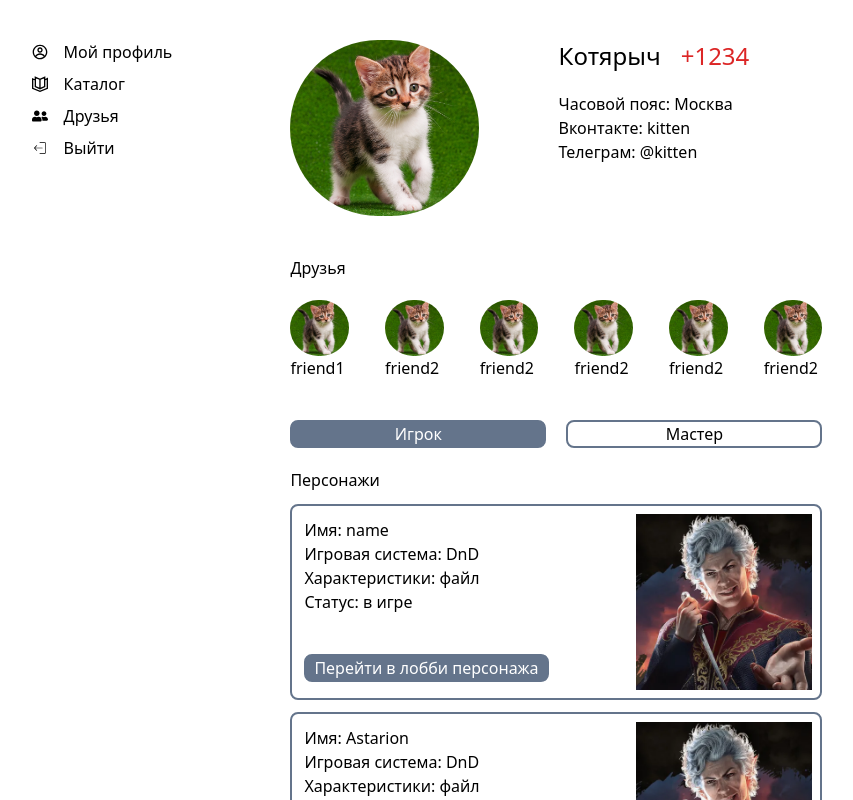
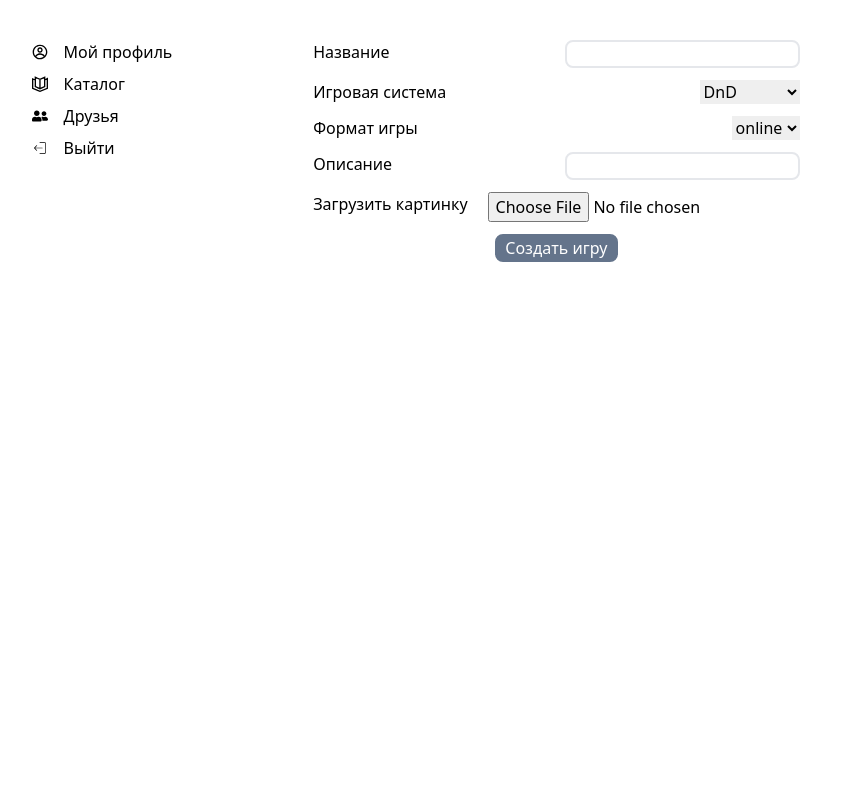
Before and after one commit to IndianMax03/db-coursework, a React (Create React App) app in the folder src/step-4/frontend/: page /game-creation in a window 1280 px wide. Before the commit this address led to /profile. Shown: the top 800 px of the page, without its empty margins (218-1071 px from the left). Built offline with nearby package versions, Linux system fonts and the light colour scheme; the HTML template or start-up script is replaced by a standard one.

Commit message:
add game creation form

```diff
--- a/src/step-4/frontend/src/components/CharacterCreationForm.jsx
+++ b/src/step-4/frontend/src/components/CharacterCreationForm.jsx
@@ -5,7 +5,7 @@ const CharacterCreationForm = () => {
   const [gameSystem, setGameSystem] = useState('');
   const [image, setImage] = useState(undefined);
   const [pdf, setPdf] = useState(undefined);
-  const options = ["DnD", "Pathfinder"];
+  const options = ['DnD', 'Pathfinder'];
 
   return (
     <div className="w-128 flex justify-center">
@@ -17,7 +17,9 @@ const CharacterCreationForm = () => {
         <div className="flex justify-between space-x-5">
           <label for="gameSystem">Игровая система</label>
           <select name="gameSystem" id="gameSystem">
-            {options.map((option) => (<option value={option}>{option}</option>))}
+            {options.map((option) => (
+              <option value={option}>{option}</option>
+            ))}
           </select>
         </div>
         <div className="flex justify-between space-x-5">
--- a/src/step-4/frontend/src/components/GameCreationForm.jsx
+++ b/src/step-4/frontend/src/components/GameCreationForm.jsx
@@ -0,0 +1,58 @@
+import { useState } from 'react';
+
+const GameCreationForm = () => {
+  const gameTypes = ['online', 'offline'];
+  const status = 'not-started';
+  const options = ['DnD', 'Pathfinder'];
+  const [name, setName] = useState('');
+  const [gameSystem, setGameSystem] = useState('');
+  const [gameType, setGameType] = useState('');
+  const [image, setImage] = useState(undefined);
+  const date = Date.now();
+  const [description, setDescription] = useState('');
+
+
+
+  return (
+    <div className="w-128 flex justify-center">
+      <div className=" space-y-3 ">
+        <div className="flex justify-between space-x-5">
+          <div>Название</div>
+          <input className="border-2 rounded-lg"></input>
+        </div>
+        <div className="flex justify-between space-x-5">
+          <label for="gameSystem">Игровая система</label>
+          <select name="gameSystem" id="gameSystem">
+            {options.map((option) => (
+              <option value={option}>{option}</option>
+            ))}
+          </select>
+        </div>
+        <div className="flex justify-between space-x-5">
+          <label for="gameSystem">Формат игры</label>
+          <select name="gameSystem" id="gameSystem">
+            {gameTypes.map((type) => (
+              <option value={type}>{type}</option>
+            ))}
+          </select>
+        </div>
+        <div className="flex justify-between space-x-5">
+          <div>Описание</div>
+          <input className="border-2 rounded-lg" type='text'></input>
+        </div>
+
+        <div className="flex justify-between space-x-5">
+          <div>Загрузить картинку</div>
+          <input type="file" accept="image/png, image/jpeg"></input>
+        </div>
+        <div className="flex justify-center">
+          <button className="border-solid border-2 bg-slate-500 text-white border-slate-500 rounded-lg  px-2 ">
+            Создать игру
+          </button>
+        </div>
+      </div>
+    </div>
+  );
+};
+
+export default GameCreationForm;
--- a/src/step-4/frontend/src/components/Master.jsx
+++ b/src/step-4/frontend/src/components/Master.jsx
@@ -1,5 +1,6 @@
 import Game from './Game';
 import Review from './Review';
+import { Link } from 'react-router-dom';
 
 const Master = () => {
   return (
@@ -34,6 +35,9 @@ const Master = () => {
           description="Lorem ipsum dolor sit amet, consectetur adipiscing elit, sed do eiusmod tempor incididunt ut labore et dolore magna aliqua. Ut enim ad minim veniam, quis nostrud"
           tags={['DnD', 'долгая']}
         />
+        <button className="border-solid border-2 bg-slate-500 text-white border-slate-500 rounded-lg  px-2 ">
+        <Link to="/game-creation">Создать игру</Link>
+      </button>
       </div>
       <div className="space-y-3 mb-5">
         <div> Отзывы </div>
--- a/src/step-4/frontend/src/router/index.js
+++ b/src/step-4/frontend/src/router/index.js
@@ -6,6 +6,7 @@ import { Navigate } from 'react-router-dom';
 import RegisterForm from '../components/RegisterForm';
 import LobbyPage from '../components/LobbyPage';
 import CharacterCreationForm from '../components/CharacterCreationForm';
+import GameCreationForm from '../components/GameCreationForm';
 
 export const privateRoutes = [
   { path: '/friends', element: <Friends /> },
@@ -13,7 +14,8 @@ export const privateRoutes = [
   { path: '/profile', element: <Profile /> },
   { path: '*', element: <Navigate to="/profile" replace /> },
   { path: '/lobby', element: <LobbyPage /> },
-  { path: '/character-creation', element: <CharacterCreationForm/>},
+  { path: '/character-creation', element: <CharacterCreationForm /> },
+  { path: '/game-creation', element: <GameCreationForm/>},
   //   TODO: delete when auth is done
   { path: '/register', element: <RegisterForm /> },
   { path: '/login', element: <LoginForm /> }
```
Also changed, not shown: src/step-4/frontend/src/components/Player.jsx (+3 -5 lines).
